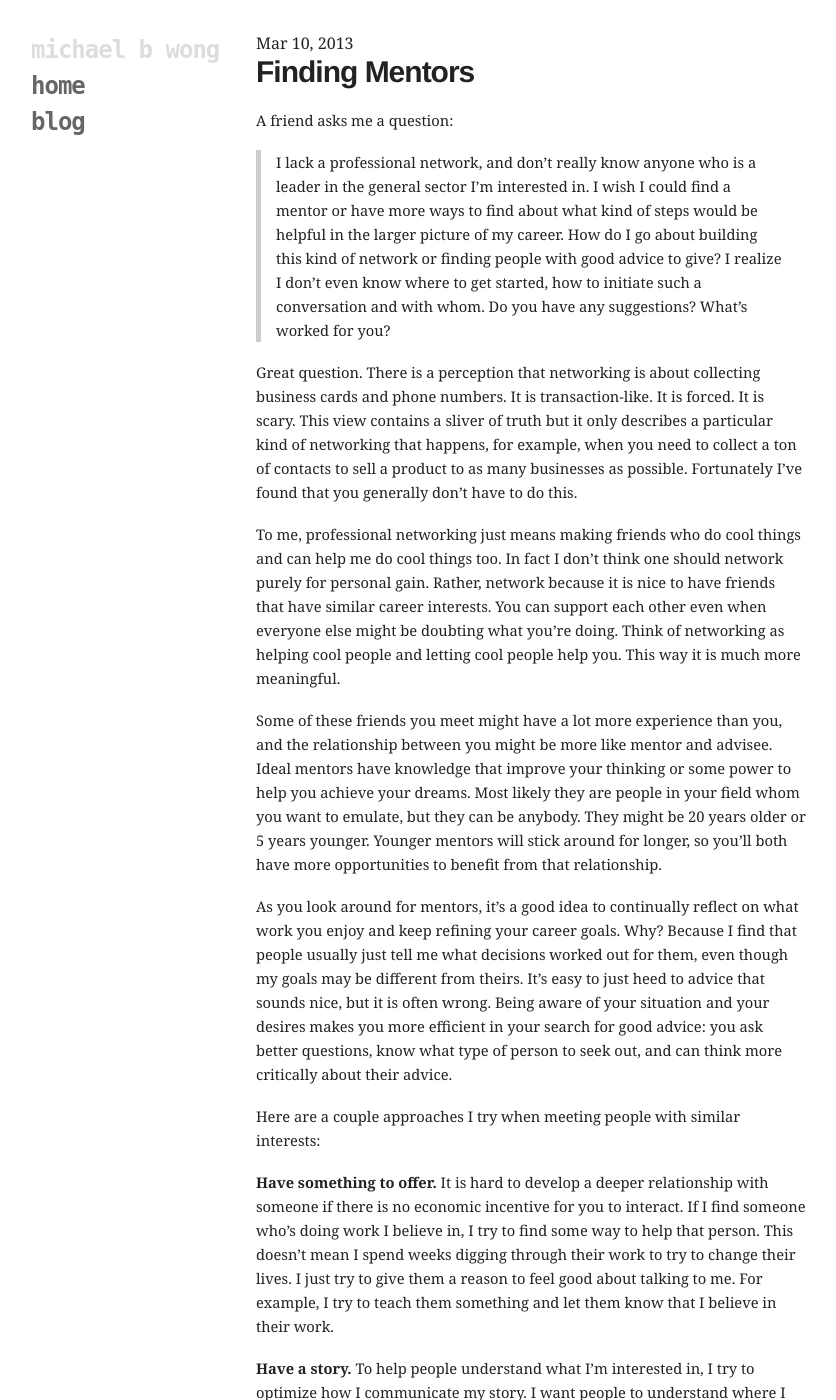
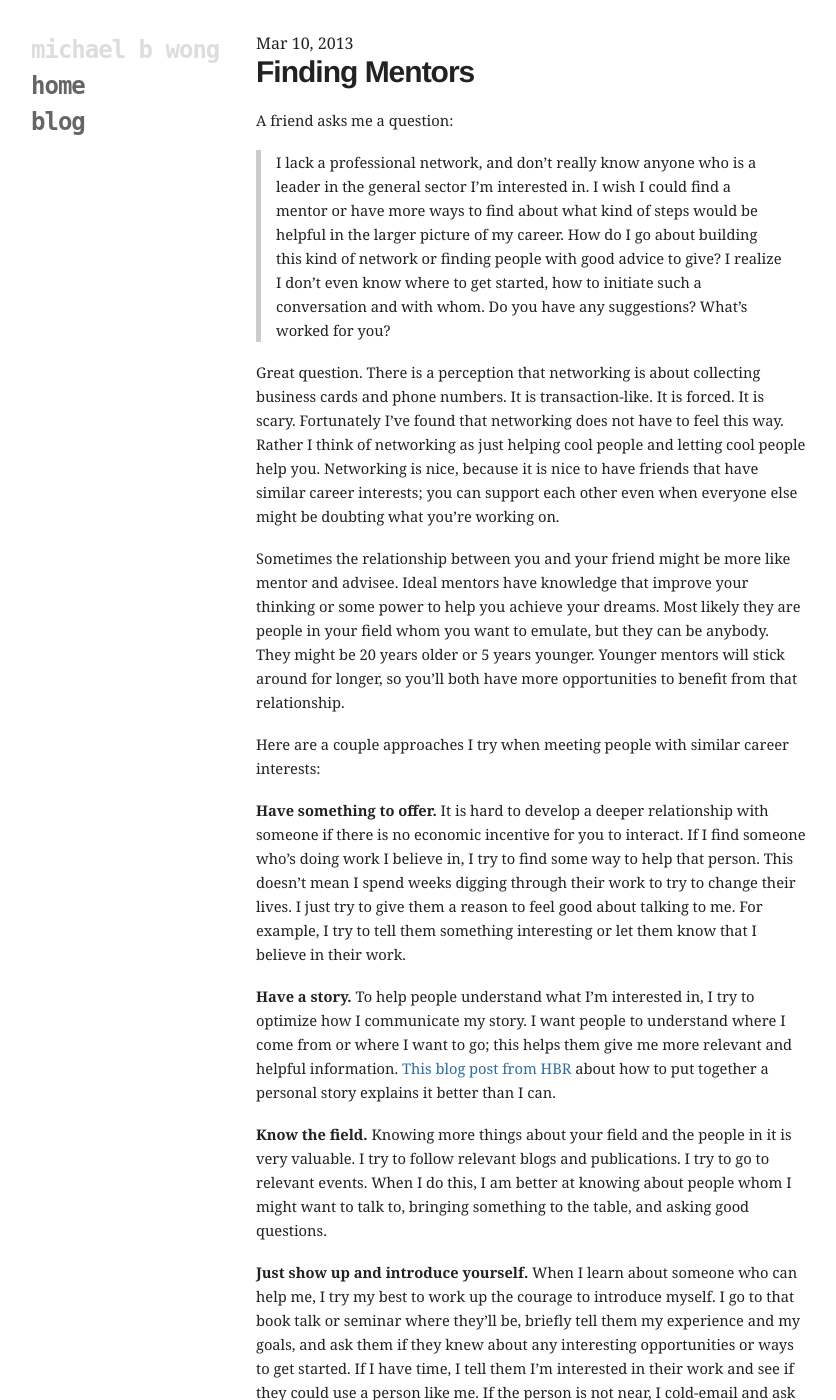
Before and after one commit to mbwong/mbwong.github.com, a Jekyll site: the page built from _posts/2013-03-10-misperceptions-about-professional-networking.md, in a window 1280 px wide and 1400 px high. Shown: the whole window, without its empty margins (94-930 px from the left). Built offline with Jekyll 4.4.1, drawn with Linux system fonts in a browser that asks for light colours; some of the changed text lies outside the part shown.

Commit message:
Update 2013-03-10-misperceptions-about-professional-networking.md

```diff
--- a/_posts/2013-03-10-misperceptions-about-professional-networking.md
+++ b/_posts/2013-03-10-misperceptions-about-professional-networking.md
@@ -10,17 +10,13 @@ A friend asks me a question:
 
 > I lack a professional network, and don't really know anyone who is a leader in the general sector I'm interested in. I wish I could find a mentor or have more ways to find about what kind of steps would be helpful in the larger picture of my career. How do I go about building this kind of network or finding people with good advice to give? I realize I don't even know where to get started, how to initiate such a conversation and with whom. Do you have any suggestions? What's worked for you?
 
-Great question. There is a perception that networking is about collecting business cards and phone numbers. It is transaction-like. It is forced. It is scary. This view contains a sliver of truth but it only describes a particular kind of networking that happens, for example, when you need to collect a ton of contacts to sell a product to as many businesses as possible. Fortunately I've found that you generally don't have to do this.
+Great question. There is a perception that networking is about collecting business cards and phone numbers. It is transaction-like. It is forced. It is scary. Fortunately I've found that networking does not have to feel this way. Rather I think of networking as just helping cool people and letting cool people help you. Networking is nice, because it is nice to have friends that have similar career interests; you can support each other even when everyone else might be doubting what you're working on.
 
-To me, professional networking just means making friends who do cool things and can help me do cool things too. In fact I don't think one should network purely for personal gain. Rather, network because it is nice to have friends that have similar career interests. You can support each other even when everyone else might be doubting what you're doing. Think of networking as helping cool people and letting cool people help you. This way it is much more meaningful.
+Sometimes the relationship between you and your friend might be more like mentor and advisee. Ideal mentors have knowledge that improve your thinking or some power to help you achieve your dreams. Most likely they are people in your field whom you want to emulate, but they can be anybody. They might be 20 years older or 5 years younger. Younger mentors will stick around for longer, so you'll both have more opportunities to benefit from that relationship.
 
-Some of these friends you meet might have a lot more experience than you, and the relationship between you might be more like mentor and advisee. Ideal mentors have knowledge that improve your thinking or some power to help you achieve your dreams. Most likely they are people in your field whom you want to emulate, but they can be anybody. They might be 20 years older or 5 years younger. Younger mentors will stick around for longer, so you'll both have more opportunities to benefit from that relationship.
+Here are a couple approaches I try when meeting people with similar career interests:
 
-As you look around for mentors, it's a good idea to continually reflect on what work you enjoy and keep refining your career goals. Why? Because I find that people usually just tell me what decisions worked out for them, even though my goals may be different from theirs. It's easy to just heed to advice that sounds nice, but it is often wrong. Being aware of your situation and your desires makes you more efficient in your search for good advice: you ask better questions, know what type of person to seek out, and can think more critically about their advice.
-
-Here are a couple approaches I try when meeting people with similar interests:
-
-__Have something to offer.__ It is hard to develop a deeper relationship with someone if there is no economic incentive for you to interact. If I find someone who's doing work I believe in, I try to find some way to help that person. This doesn't mean I spend weeks digging through their work to try to change their lives. I just try to give them a reason to feel good about talking to me. For example, I try to teach them something and let them know that I believe in their work.
+__Have something to offer.__ It is hard to develop a deeper relationship with someone if there is no economic incentive for you to interact. If I find someone who's doing work I believe in, I try to find some way to help that person. This doesn't mean I spend weeks digging through their work to try to change their lives. I just try to give them a reason to feel good about talking to me. For example, I try to tell them something interesting or let them know that I believe in their work.
 
 __Have a story.__ To help people understand what I'm interested in, I try to optimize how I communicate my story. I want people to understand where I come from or where I want to go; this helps them give me more relevant and helpful information. [This blog post from HBR][1] about how to put together a personal story explains it better than I can.
 
@@ -37,3 +33,7 @@ __Persist.__ When I was working on [my start-up idea][2], I was surprised by the
 __Be a friend.__ Ideally the strength of your bond with a mentor or colleague goes beyond a purely professional setting. In my experience the quickest way to make a friend is to be genuinely interested in their lives and problems. Help them if you can, open up about your own problems, ask them for advice, listen, be supportive, and be thoughtful. Find out about the people in their lives. Find out what they care about. Show them you care. If you can, meet their families. Bring them into your lives too. Have them meet your friends and family, however briefly and awkwardly. They will start thinking of you as someone whose well-being they care about.
 
 __Follow up and stay in touch.__ Under-promise and over-deliver. Reply to an email as soon as you get it. When you are responsive and responsible, people take you more seriously. For someone you've gotten to know, stay in touch to show that you care and you want them to stay updated. Tell them about your latest troubles and thoughts. With a mentor, frequent short email exchanges are great. As you develop this friendship, let them know what you've been up to. Let them enjoy your companionship and depend on you.
+
+__Take time to reflect.__ It's always a good idea to continually reflect on what work you enjoy and keep refining your career goals. It's easy to just heed to advice that sounds nice, but that advice might be wrong! Reflection makes you more aware of your situation and your desires, which makes you more efficient in your search for good advice: you ask better questions, know what type of person to seek out, and can think more critically about their advice.
+
+__Enjoy.__ It should be fun and very rewarding to become friends others who are interested in similar things! Even if you are worried or anxious at first, this process will become easier over time. I hope you enjoy it.
```
